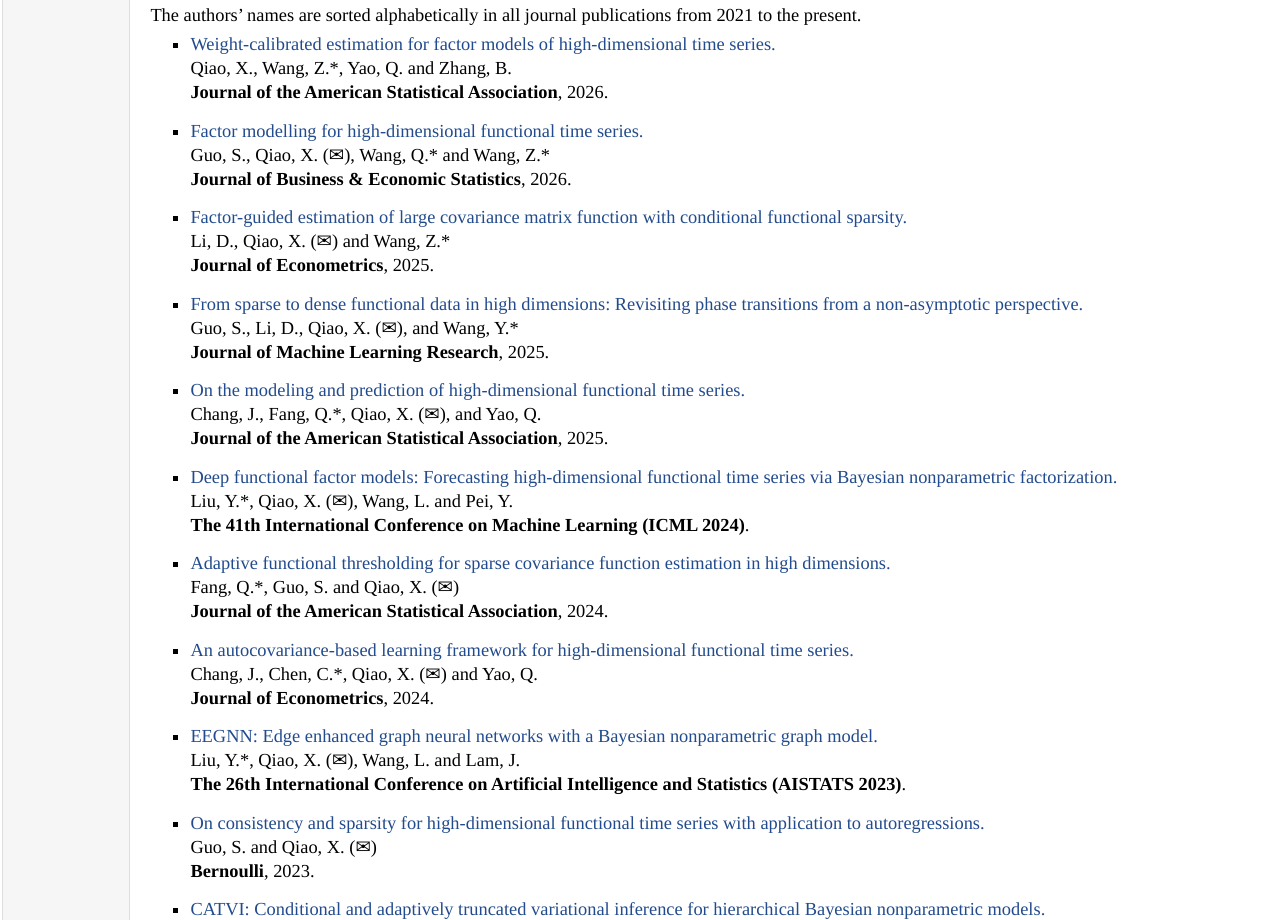
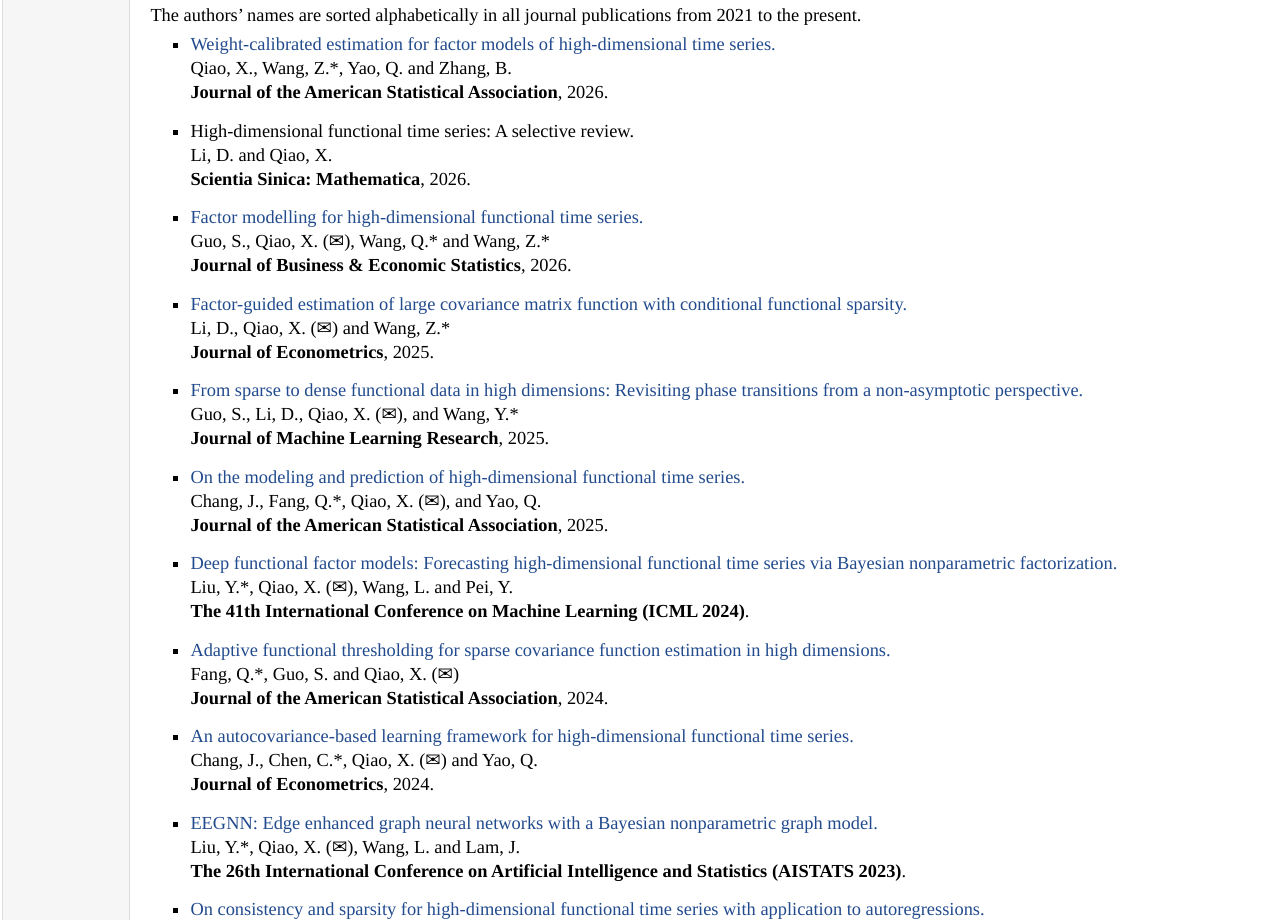
Before and after one commit to xinghaoqiao/xinghaoqiao.github.io, a plain HTML site: page pubs.html in a window 1280 px wide. Shown: the part 1497-2417 px from the top of the page. Drawn offline with Linux system fonts and the light colour scheme.

Commit message:
modified upon request

```diff
--- a/pubs.html
+++ b/pubs.html
@@ -131,6 +131,12 @@ Qiao, X., Wang, Z.*, Yao, Q. and Zhang, B.<br />
 </li>
 </ul>
 <ul>
+<li><p>High-dimensional functional time series: A selective review. <br />
+Li, D. and Qiao, X.<br />
+<b>Scientia Sinica: Mathematica</b>, 2026.</p>
+</li>
+</ul>
+<ul>
 <li><p><a href="https://arxiv.org/abs/2112.13651" target="_blank">Factor modelling for high-dimensional functional time series.</a><br />
 Guo, S., Qiao, X. (&#9993), Wang, Q.* and Wang, Z.* <br />
 <b>Journal of Business &amp; Economic Statistics</b>, 2026.</p>
```
